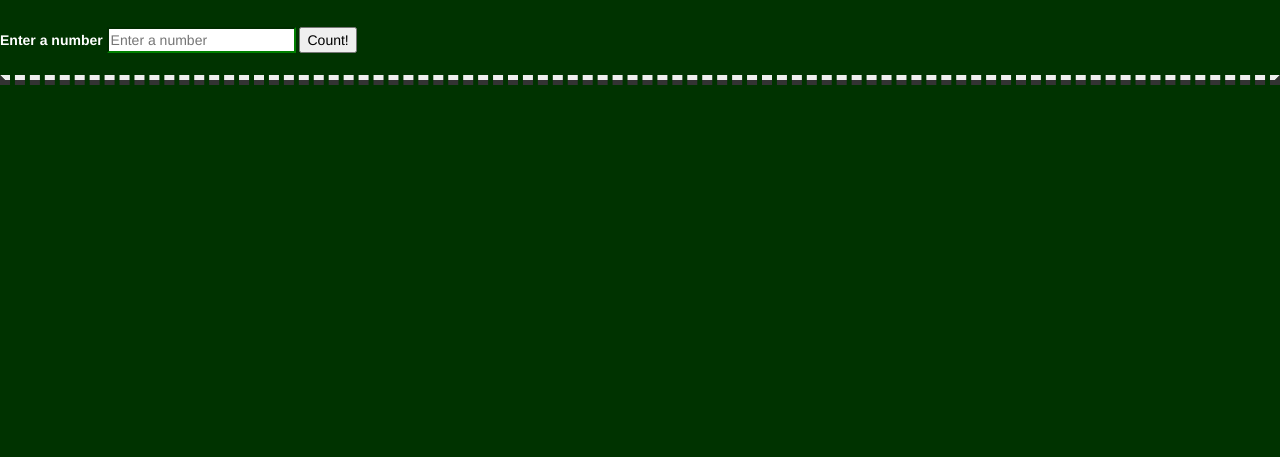
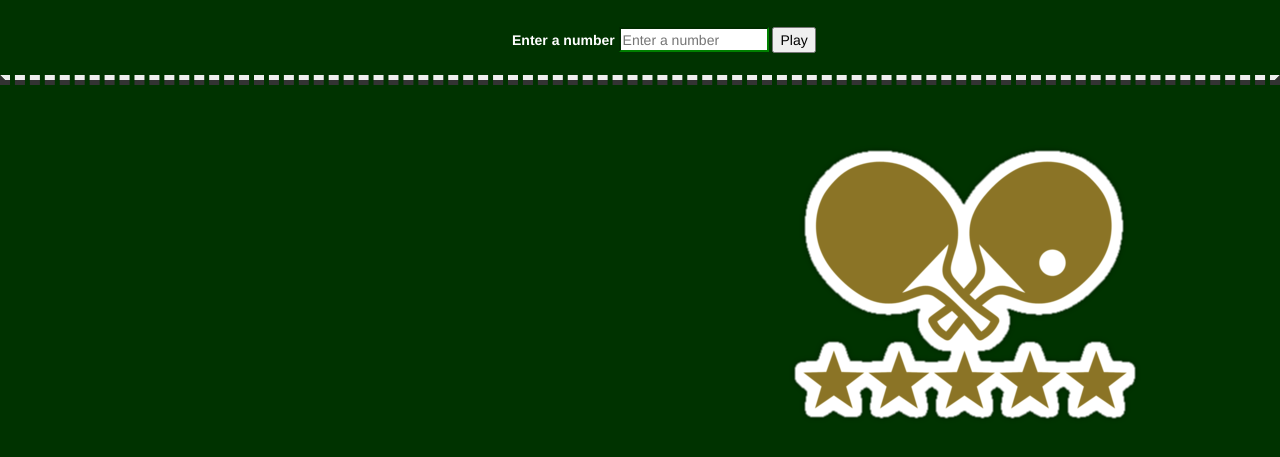
Before and after one commit to sleahy115/ping-pong, a plain HTML site: page index.html in a window 1280 px wide. Shown: the part 159-616 px from the top of the page. Drawn offline with Linux system fonts and the light colour scheme.

Commit message:
add img folder, add image and CSS styling to page

```diff
--- a/css/styles.css
+++ b/css/styles.css
@@ -5,9 +5,12 @@
 }
 #num-form{
   color: white;
+  margin-left: 40%;
 }
 #tbox{
   border-color: #008000;
+  height: 25px;
+  width: 150px;
 }
 #submit{
   color: black;
@@ -19,6 +22,11 @@ hr{
   border-style: dashed;;
   border-width: thick;
 }
+img{
+  float: right;
+  margin-right: 10%;
+}
 #output{
   color: white;
+  margin-left: 10%;
 }
--- a/index.html
+++ b/index.html
@@ -15,9 +15,10 @@
     <form id="num-form">
         <label for="tbox">Enter a number</label>
         <input id="tbox" type="number" placeholder="Enter a number">
-        <button type="submit" id="submit">Count!</button>
+        <button type="submit" id="submit">Play</button>
     </form>
     <hr>
+    <img src="img/crossed-paddles.png" alt="crossed ping pong paddles">
     <ul id="output">
     </ul>
 </body>
```
Also changed, not shown: img/crossed-paddles.png (added).
